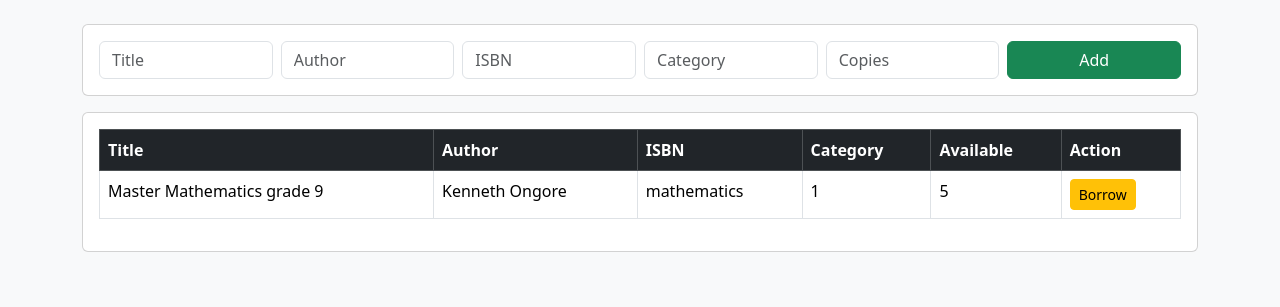
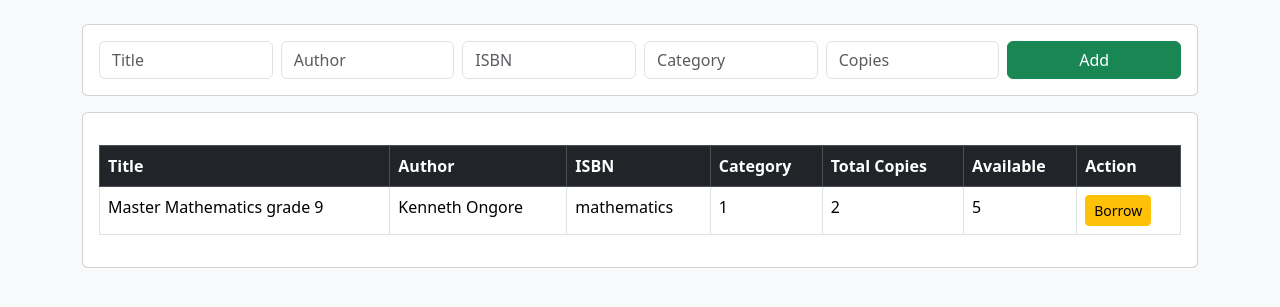
Before and after one commit to davidotieno13/library, a Flask app: page / in a window 1280 px wide. Shown: the part 56-363 px from the top of the page. Run offline with Flask 3, Linux system fonts and the light colour scheme; a user stored in the database is signed in; data comes from the database, SQL or seed files in the repository.

Commit message:
fix table column mapping for books

```diff
--- a/templates/index.html
+++ b/templates/index.html
@@ -38,13 +38,14 @@
     <!-- BOOK LIST -->
     <div class="card p-3">
 
-        <table class="table table-bordered">
+       <table class="table table-bordered mt-3">
     <thead class="table-dark">
         <tr>
             <th>Title</th>
             <th>Author</th>
             <th>ISBN</th>
             <th>Category</th>
+            <th>Total Copies</th>
             <th>Available</th>
             <th>Action</th>
         </tr>
@@ -57,19 +58,21 @@
             <td>{{ b[2] }}</td>
             <td>{{ b[3] }}</td>
             <td>{{ b[4] }}</td>
+
+            <!-- FIXED -->
+            <td>{{ b[5] }}</td>
             <td>{{ b[6] }}</td>
 
             <td>
                 {% if b[6]|int > 0 %}
                 <a href="/borrow/{{ b[0] }}" class="btn btn-warning btn-sm">Borrow</a>
                 {% else %}
-                        <span class="text-danger">Out</span>
+                <span class="text-danger">Out of stock</span>
                 {% endif %}
             </td>
         </tr>
         {% endfor %}
     </tbody>
-
 </table>
 
     </div>
```
Lines whose indentation alone changed are shown as unchanged.
